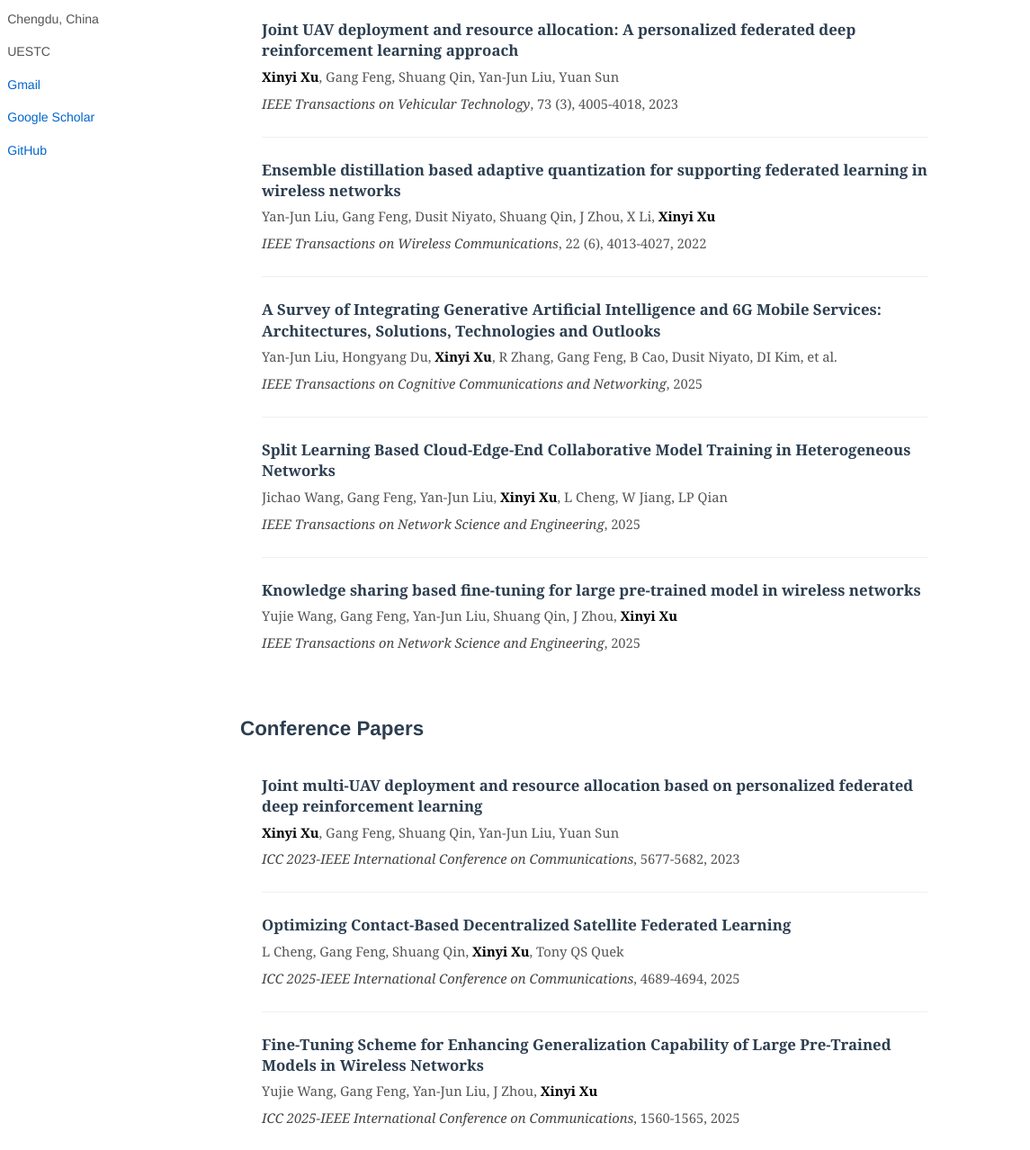
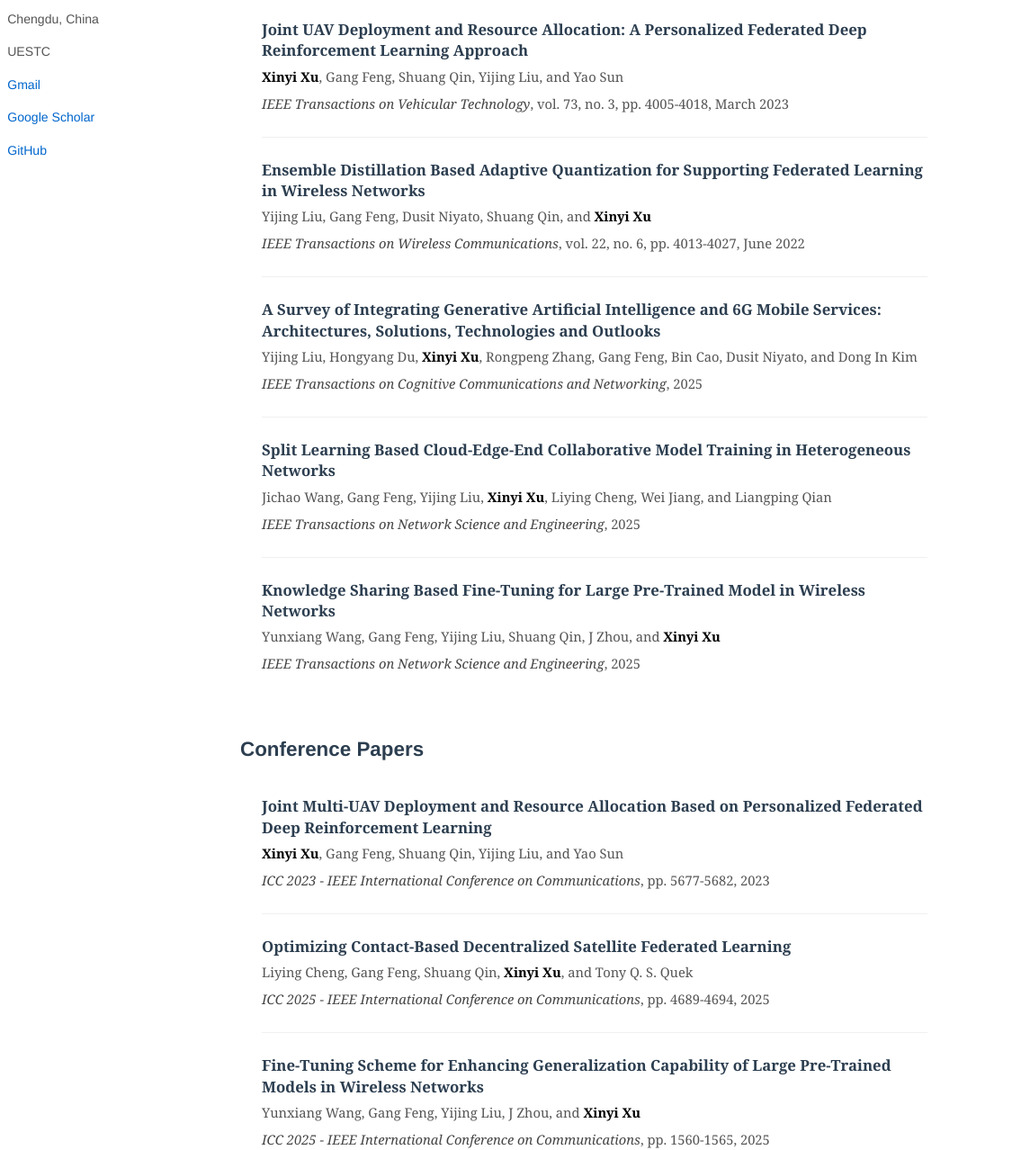
Before and after one commit to Lumen-xy/xinyixu.github.io, a plain HTML site: page publications.html in a window 1280 px wide. Shown: the part 404-1682 px from the top of the page at 90% size, 135-1280 px from the left. Drawn offline with Linux system fonts and the light colour scheme.

Commit message:
Correct author names and order based on factual verification

```diff
--- a/publications.html
+++ b/publications.html
@@ -68,37 +68,37 @@
       <ul class="pub-list">
         <li class="pub-item">
           <div class="pub-title">Joint Inference Offloading and Model Caching for Small and Large Language Model Collaboration</div>
-          <div class="pub-authors"><strong>Xinyi Xu</strong>, Gang Feng, Yan-Jun Liu, Shuang Qin, Jichao Wang, Yujie Wang</div>
+          <div class="pub-authors"><strong>Xinyi Xu</strong>, Gang Feng, Yijing Liu, Shuang Qin, Jichao Wang, and Yunxiang Wang</div>
           <div class="pub-venue"><em>IEEE Transactions on Mobile Computing</em>, 2025 <span class="pub-badge badge-award">Top 50 Most Popular in January 2026</span></div>
         </li>
 
         <li class="pub-item">
-          <div class="pub-title">Joint UAV deployment and resource allocation: A personalized federated deep reinforcement learning approach</div>
-          <div class="pub-authors"><strong>Xinyi Xu</strong>, Gang Feng, Shuang Qin, Yan-Jun Liu, Yuan Sun</div>
-          <div class="pub-venue"><em>IEEE Transactions on Vehicular Technology</em>, 73 (3), 4005-4018, 2023</div>
+          <div class="pub-title">Joint UAV Deployment and Resource Allocation: A Personalized Federated Deep Reinforcement Learning Approach</div>
+          <div class="pub-authors"><strong>Xinyi Xu</strong>, Gang Feng, Shuang Qin, Yijing Liu, and Yao Sun</div>
+          <div class="pub-venue"><em>IEEE Transactions on Vehicular Technology</em>, vol. 73, no. 3, pp. 4005-4018, March 2023</div>
         </li>
 
         <li class="pub-item">
-          <div class="pub-title">Ensemble distillation based adaptive quantization for supporting federated learning in wireless networks</div>
-          <div class="pub-authors">Yan-Jun Liu, Gang Feng, Dusit Niyato, Shuang Qin, J Zhou, X Li, <strong>Xinyi Xu</strong></div>
-          <div class="pub-venue"><em>IEEE Transactions on Wireless Communications</em>, 22 (6), 4013-4027, 2022</div>
+          <div class="pub-title">Ensemble Distillation Based Adaptive Quantization for Supporting Federated Learning in Wireless Networks</div>
+          <div class="pub-authors">Yijing Liu, Gang Feng, Dusit Niyato, Shuang Qin, and <strong>Xinyi Xu</strong></div>
+          <div class="pub-venue"><em>IEEE Transactions on Wireless Communications</em>, vol. 22, no. 6, pp. 4013-4027, June 2022</div>
         </li>
 
         <li class="pub-item">
           <div class="pub-title">A Survey of Integrating Generative Artificial Intelligence and 6G Mobile Services: Architectures, Solutions, Technologies and Outlooks</div>
-          <div class="pub-authors">Yan-Jun Liu, Hongyang Du, <strong>Xinyi Xu</strong>, R Zhang, Gang Feng, B Cao, Dusit Niyato, DI Kim, et al.</div>
+          <div class="pub-authors">Yijing Liu, Hongyang Du, <strong>Xinyi Xu</strong>, Rongpeng Zhang, Gang Feng, Bin Cao, Dusit Niyato, and Dong In Kim</div>
           <div class="pub-venue"><em>IEEE Transactions on Cognitive Communications and Networking</em>, 2025</div>
         </li>
 
         <li class="pub-item">
           <div class="pub-title">Split Learning Based Cloud-Edge-End Collaborative Model Training in Heterogeneous Networks</div>
-          <div class="pub-authors">Jichao Wang, Gang Feng, Yan-Jun Liu, <strong>Xinyi Xu</strong>, L Cheng, W Jiang, LP Qian</div>
+          <div class="pub-authors">Jichao Wang, Gang Feng, Yijing Liu, <strong>Xinyi Xu</strong>, Liying Cheng, Wei Jiang, and Liangping Qian</div>
           <div class="pub-venue"><em>IEEE Transactions on Network Science and Engineering</em>, 2025</div>
         </li>
 
         <li class="pub-item">
-          <div class="pub-title">Knowledge sharing based fine-tuning for large pre-trained model in wireless networks</div>
-          <div class="pub-authors">Yujie Wang, Gang Feng, Yan-Jun Liu, Shuang Qin, J Zhou, <strong>Xinyi Xu</strong></div>
+          <div class="pub-title">Knowledge Sharing Based Fine-Tuning for Large Pre-Trained Model in Wireless Networks</div>
+          <div class="pub-authors">Yunxiang Wang, Gang Feng, Yijing Liu, Shuang Qin, J Zhou, and <strong>Xinyi Xu</strong></div>
           <div class="pub-venue"><em>IEEE Transactions on Network Science and Engineering</em>, 2025</div>
         </li>
       </ul>
@@ -106,21 +106,21 @@
       <h2>Conference Papers</h2>
       <ul class="pub-list">
         <li class="pub-item">
-          <div class="pub-title">Joint multi-UAV deployment and resource allocation based on personalized federated deep reinforcement learning</div>
-          <div class="pub-authors"><strong>Xinyi Xu</strong>, Gang Feng, Shuang Qin, Yan-Jun Liu, Yuan Sun</div>
-          <div class="pub-venue"><em>ICC 2023-IEEE International Conference on Communications</em>, 5677-5682, 2023</div>
+          <div class="pub-title">Joint Multi-UAV Deployment and Resource Allocation Based on Personalized Federated Deep Reinforcement Learning</div>
+          <div class="pub-authors"><strong>Xinyi Xu</strong>, Gang Feng, Shuang Qin, Yijing Liu, and Yao Sun</div>
+          <div class="pub-venue"><em>ICC 2023 - IEEE International Conference on Communications</em>, pp. 5677-5682, 2023</div>
         </li>
 
         <li class="pub-item">
           <div class="pub-title">Optimizing Contact-Based Decentralized Satellite Federated Learning</div>
-          <div class="pub-authors">L Cheng, Gang Feng, Shuang Qin, <strong>Xinyi Xu</strong>, Tony QS Quek</div>
-          <div class="pub-venue"><em>ICC 2025-IEEE International Conference on Communications</em>, 4689-4694, 2025</div>
+          <div class="pub-authors">Liying Cheng, Gang Feng, Shuang Qin, <strong>Xinyi Xu</strong>, and Tony Q. S. Quek</div>
+          <div class="pub-venue"><em>ICC 2025 - IEEE International Conference on Communications</em>, pp. 4689-4694, 2025</div>
         </li>
 
         <li class="pub-item">
           <div class="pub-title">Fine-Tuning Scheme for Enhancing Generalization Capability of Large Pre-Trained Models in Wireless Networks</div>
-          <div class="pub-authors">Yujie Wang, Gang Feng, Yan-Jun Liu, J Zhou, <strong>Xinyi Xu</strong></div>
-          <div class="pub-venue"><em>ICC 2025-IEEE International Conference on Communications</em>, 1560-1565, 2025</div>
+          <div class="pub-authors">Yunxiang Wang, Gang Feng, Yijing Liu, J Zhou, and <strong>Xinyi Xu</strong></div>
+          <div class="pub-venue"><em>ICC 2025 - IEEE International Conference on Communications</em>, pp. 1560-1565, 2025</div>
         </li>
       </ul>
 
@@ -128,7 +128,7 @@
       <ul class="pub-list">
         <li class="pub-item">
           <div class="pub-title">Hyperion: Hierarchical Scheduling for Parallel LLM Acceleration in Multi-tier Networks</div>
-          <div class="pub-authors">M Ma, <strong>Xinyi Xu</strong>, M Xu, Z Chen, Y Yang, Tony QS Quek</div>
+          <div class="pub-authors">Mingzhe Ma, <strong>Xinyi Xu</strong>, Meng Xu, Z. Chen, Y. Yang, and Tony Q. S. Quek</div>
           <div class="pub-venue"><em>arXiv preprint arXiv:2511.14450</em>, 2025</div>
         </li>
       </ul>
```
